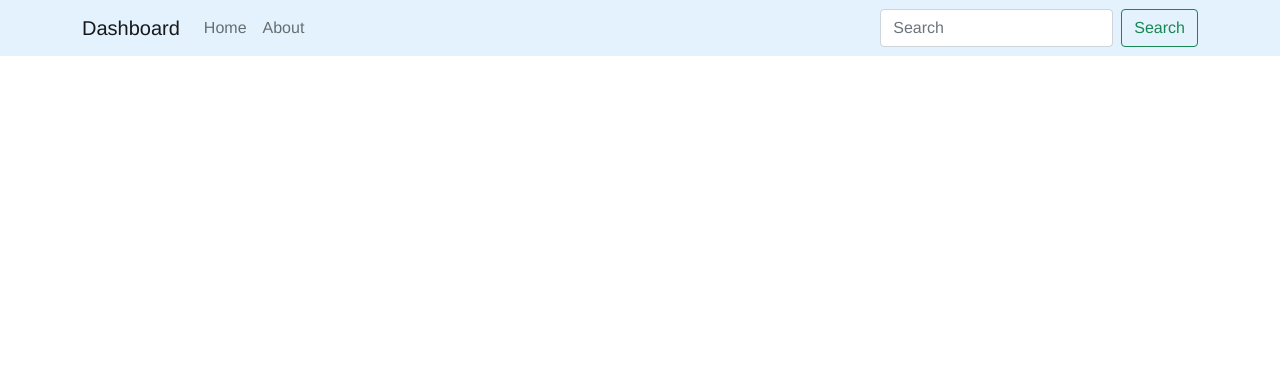
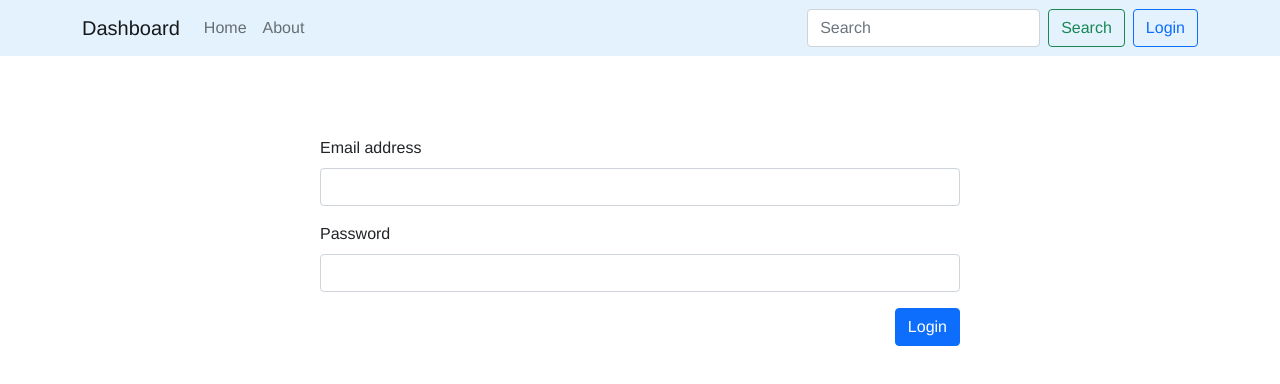
Before and after one commit to snzhr/firebase-admin-app, a Vue app: page /login in a window 1280 px wide. Shown: the top 384 px of the page. Built offline with nearby package versions, Linux system fonts and the light colour scheme.

Commit message:
firebase authentication added

```diff
--- a/package.json
+++ b/package.json
@@ -10,6 +10,7 @@
     "@popperjs/core": "^2.11.0",
     "bootstrap": "^5.1.3",
     "core-js": "^3.6.5",
+    "firebase": "^8.10.0",
     "vue": "^3.0.0",
     "vue-router": "^4.0.0-0",
     "vuex": "^4.0.0-0"
--- a/src/components/Navbar.vue
+++ b/src/components/Navbar.vue
@@ -32,7 +32,15 @@
             placeholder="Search"
             aria-label="Search"
           />
-          <button class="btn btn-outline-success" type="submit">Search</button>
+          <button class="btn btn-outline-success me-2" type="submit">
+            Search
+          </button>
+          <button
+            class="btn btn-outline-primary"
+            @click="$router.push('/login')"
+          >
+            Login
+          </button>
         </form>
       </div>
     </div>
--- a/src/main.js
+++ b/src/main.js
@@ -4,5 +4,19 @@ import router from './router'
 import store from './store'
 import 'bootstrap/dist/css/bootstrap.min.css'
 import 'bootstrap'
+import firebase from 'firebase'
+
+const firebaseConfig = {
+    apiKey: "AIzaSyCKNbX9uSq1SqlzA8Tzd8e-8gXi3wLz3U0",
+    authDomain: "fir-admin-21f90.firebaseapp.com",
+    projectId: "fir-admin-21f90",
+    storageBucket: "fir-admin-21f90.appspot.com",
+    messagingSenderId: "764600890533",
+    appId: "1:764600890533:web:ce05efd87b0ead70eb094c",
+    measurementId: "G-BLT195BFDG"
+  };
+
+  firebase.initializeApp(firebaseConfig);
+
 
 createApp(App).use(store).use(router).mount('#app')
--- a/src/router/index.js
+++ b/src/router/index.js
@@ -10,10 +10,12 @@ const routes = [
   {
     path: '/about',
     name: 'About',
-    // route level code-splitting
-    // this generates a separate chunk (about.[hash].js) for this route
-    // which is lazy-loaded when the route is visited.
     component: () => import(/* webpackChunkName: "about" */ '../views/About.vue')
+  },
+  {
+    path: '/login',
+    name: 'Login',
+    component: () => import(/* webpackChunkName: "about" */ '../views/Login.vue')
   }
 ]
 
--- a/src/store/index.js
+++ b/src/store/index.js
@@ -2,6 +2,8 @@ import { createStore } from 'vuex'
 
 export default createStore({
   state: {
+    adminUsername: '',
+    adminPassword: ''
   },
   mutations: {
   },
--- a/src/views/Login.vue
+++ b/src/views/Login.vue
@@ -1,8 +1,58 @@
-<template></template>
+<template>
+  <div class="form__container">
+    <form @submit.prevent="">
+      <div class="mb-3">
+        <label for="exampleInputEmail1" class="form-label">Email address</label>
+        <input
+          v-model="username"
+          type="email"
+          class="form-control"
+          id="exampleInputEmail1"
+          aria-describedby="emailHelp"
+        />
+      </div>
+      <div class="mb-3">
+        <label for="exampleInputPassword1" class="form-label">Password</label>
+        <input
+          v-model="password"
+          type="password"
+          class="form-control"
+          id="exampleInputPassword1"
+        />
+      </div>
+      <button @click="login" class="btn btn-primary float-end">Login</button>
+    </form>
+  </div>
+</template>
 
 <script>
-export default {};
+import firebase from "firebase";
+export default {
+  data() {
+    return {
+      username: "",
+      password: "",
+    };
+  },
+  methods: {
+    login() {
+      firebase
+        .auth()
+        .signInWithEmailAndPassword(this.username, this.password)
+        .then((data) => {
+          this.$router.replace("/");
+        })
+        .catch((err) => {
+          console.log(err);
+        });
+    },
+  },
+};
 </script>
 
-<style>
+<style scoped>
+.form__container {
+  width: 50%;
+  margin: 5em auto 0 auto;
+}
 </style>
```
Also changed, not shown: src/fbconfig.js (added, +21 -0 lines), 1 other file (tests, documents, lock files or other folders).
